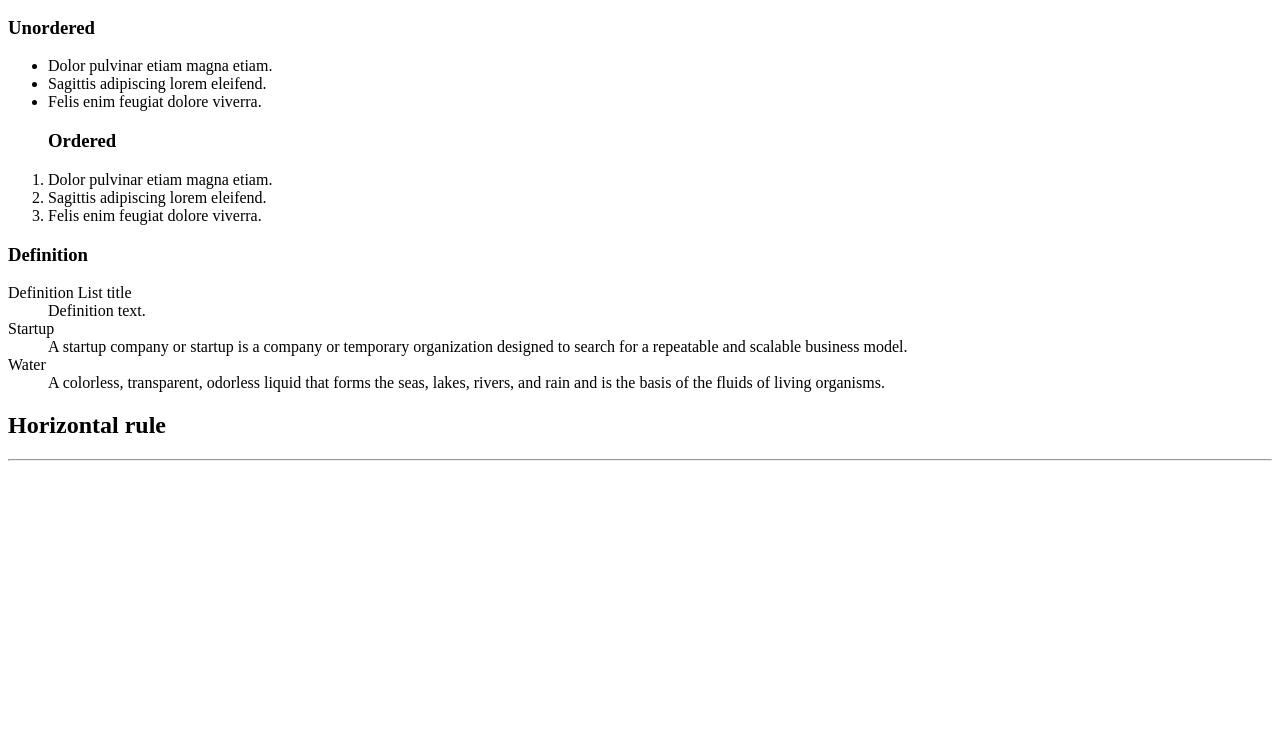
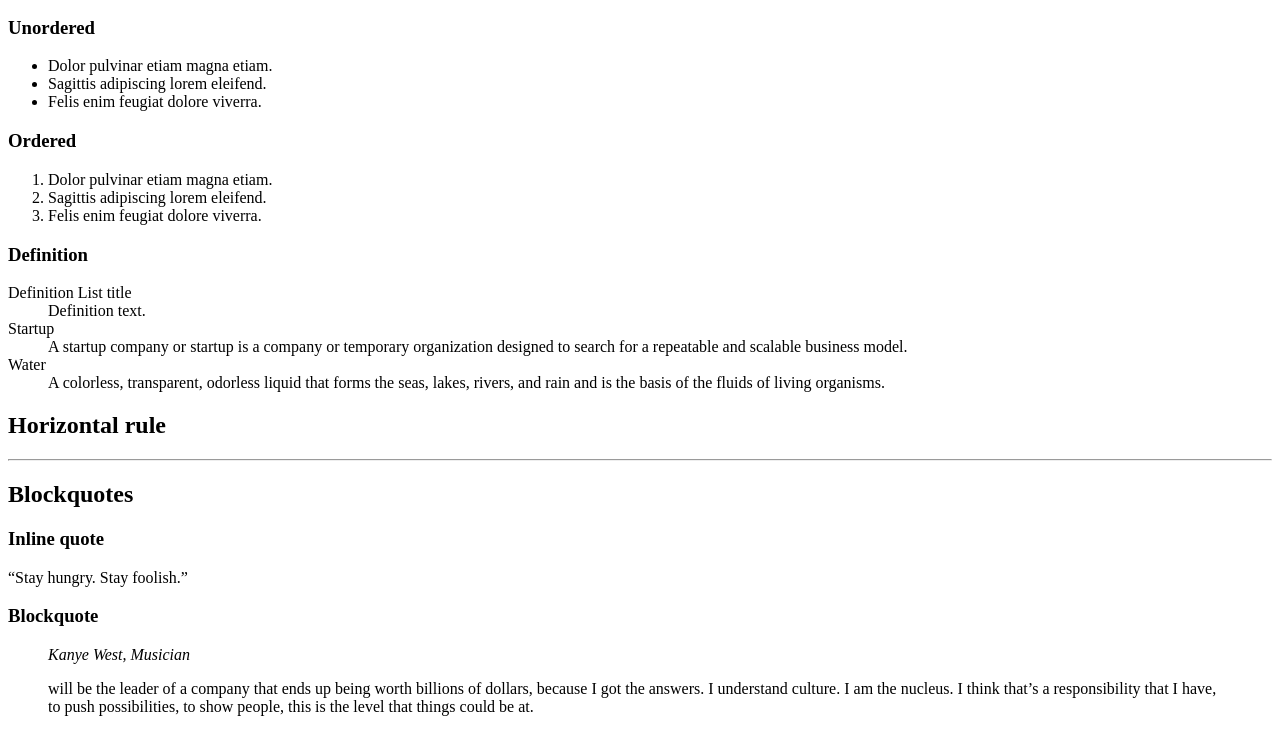
Before and after one commit to Pop2323/alx-frontend, a plain HTML site: page 0x00-html_advanced/30-styleguide.html in a window 1280 px wide. Shown: the part 536-1268 px from the top of the page. Before the commit the page ends 1005 px from the top, so only its background shows below. Drawn offline with Linux system fonts and the light colour scheme.

Commit message:
Advanced HTML

```diff
--- a/0x00-html_advanced/30-styleguide.html
+++ b/0x00-html_advanced/30-styleguide.html
@@ -9,6 +9,7 @@
     <link rel="icon" type="image/png" href="./favicon.png">
 </head>
 <body>
+    <header></header>
     <main>
         <section>
         <header>
@@ -41,8 +42,8 @@
                 <li>Sagittis adipiscing lorem eleifend.</li>
                 <li>Felis enim feugiat dolore viverra.</li>
             </ul>
+            <h3>Ordered</h3>
             <ol>
-                        <h3>Ordered</h3>
                 <li>Dolor pulvinar etiam magna etiam.</li>
                 <li>Sagittis adipiscing lorem eleifend.</li>
                 <li>Felis enim feugiat dolore viverra.</li>
@@ -52,9 +53,11 @@
                 <dt>Definition List title</dt>
                 <dd>Definition text.</dd>
                 <dt>Startup</dt>
-                        <dd>A startup company or startup is a company or temporary organization designed to search for a repeatable and scalable business model.</dd>
+                <dd>A startup company or startup is a company or temporary organization designed to search for a repeatable and scalable
+                business model.</dd>
                 <dt>Water</dt>
-                        <dd>A colorless, transparent, odorless liquid that forms the seas, lakes, rivers, and rain and is the basis of the fluids of living organisms.</dd>
+                <dd>A colorless, transparent, odorless liquid that forms the seas, lakes, rivers, and rain and is the basis of the fluids of
+                living organisms.</dd>
             </dl>
         </div>
     </section>
@@ -67,6 +70,25 @@
             <hr>
         </div>
     </section>
+    <!-- Blockquotes -->
+    <section>
+        <header>
+            <h2>Blockquotes</h2>
+        </header>
+        <div>
+            <h3>Inline quote</h3>
+            <q>Stay hungry. Stay foolish.</q>
+        </div>
+        <div>
+            <h3>Blockquote</h3>
+            <blockquote>
+            <cite>Kanye West, Musician</cite>
+            <p>will be the leader of a company that ends up being worth billions of dollars, because I got the answers. I understand
+            culture. I am the nucleus. I think that’s a responsibility that I have, to push possibilities, to show people, this is
+            the level that things could be at.</p>
+        </blockquote>
+        </div>
+    </section>
 </main>
 <footer></footer>
 </body>
```
Lines whose indentation alone changed are shown as unchanged.
